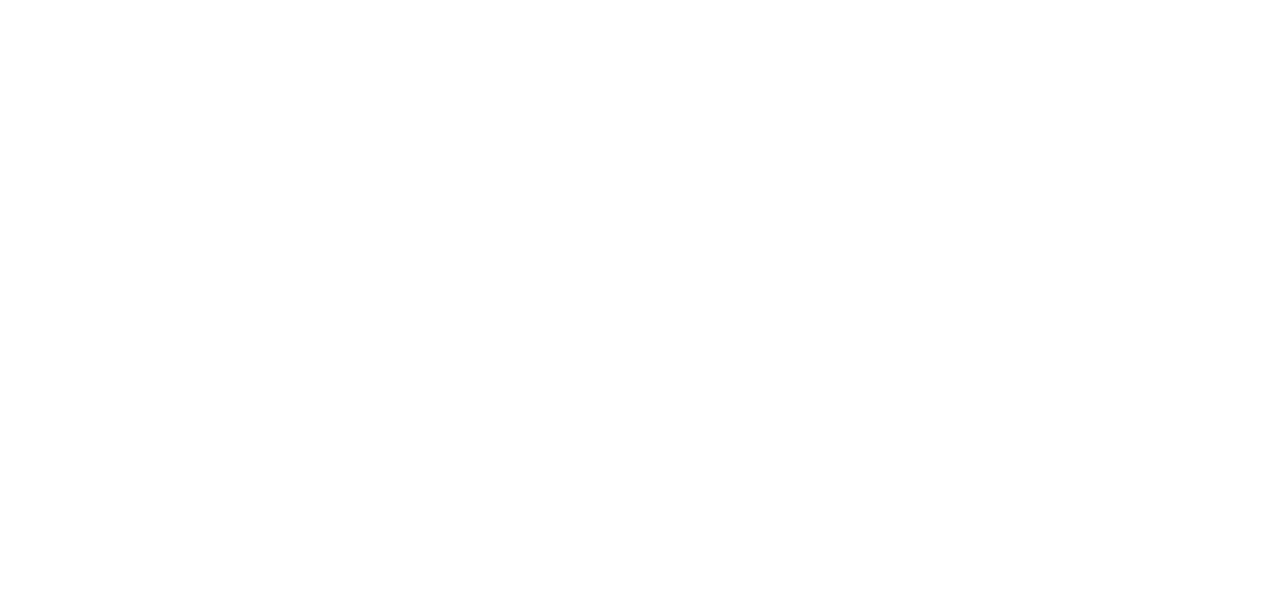
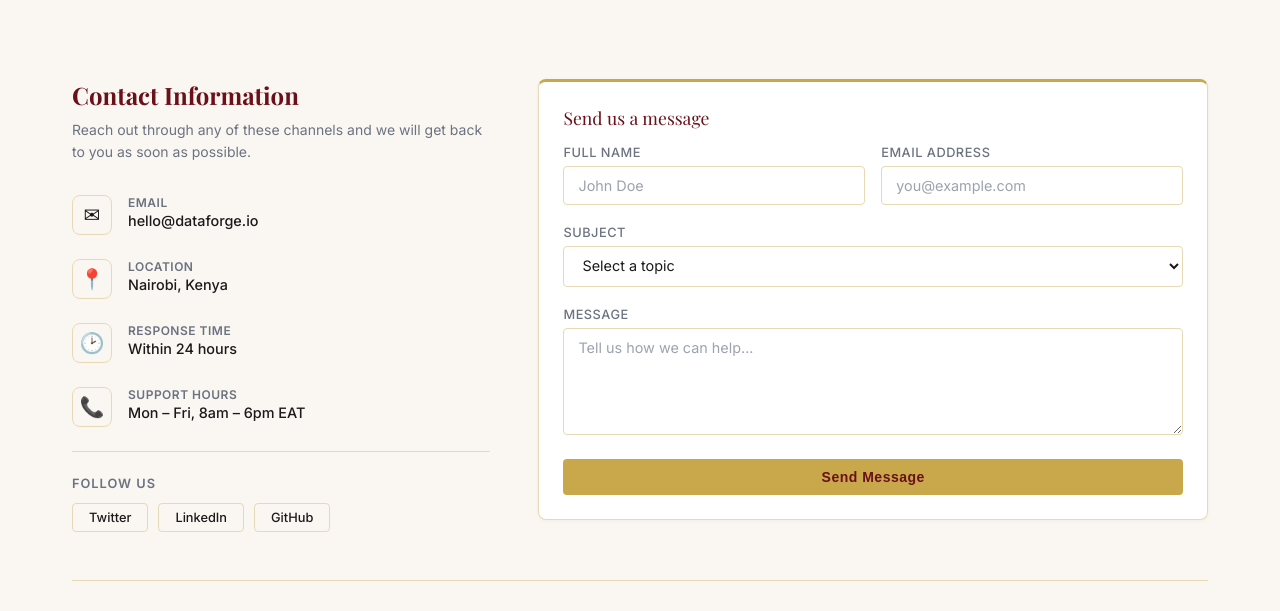
Before and after one commit to lennygitonga/Data-Forge, a Flask app: page /contact in a window 1280 px wide. Before the commit the part shown is empty. Shown: the part 373-984 px from the top of the page. Before the commit the page ends 800 px from the top, so only its background shows below. Run offline with Flask 3, Linux system fonts and the light colour scheme.

Commit message:
add contact page with responsive design; include contact information and form for user inquiries

```diff
--- a/app/static/css/main.css
+++ b/app/static/css/main.css
@@ -1062,3 +1062,58 @@ body.compact .hero-form {
     grid-template-columns: 1fr;
   }
 }
+
+/* ============================================
+   CONTACT PAGE
+   ============================================ */
+.contact-info-item {
+  display: flex;
+  align-items: flex-start;
+  gap: 1rem;
+  margin-bottom: 1.5rem;
+}
+
+.contact-icon {
+  font-size: 1.25rem;
+  width: 40px;
+  height: 40px;
+  background: var(--off-white);
+  border: 1px solid var(--border);
+  border-radius: 8px;
+  display: flex;
+  align-items: center;
+  justify-content: center;
+  flex-shrink: 0;
+}
+
+.contact-label {
+  font-size: 0.75rem;
+  font-weight: 600;
+  letter-spacing: 0.5px;
+  text-transform: uppercase;
+  color: var(--gray);
+  margin-bottom: 2px;
+}
+
+.contact-value {
+  font-size: 0.9rem;
+  color: var(--charcoal);
+  font-weight: 500;
+}
+
+.social-btn {
+  display: inline-block;
+  padding: 6px 16px;
+  border: 1px solid var(--border);
+  border-radius: 4px;
+  font-size: 0.8rem;
+  color: var(--charcoal);
+  transition: all 0.2s;
+  font-weight: 500;
+}
+
+.social-btn:hover {
+  border-color: var(--gold);
+  color: var(--burgundy);
+  background: var(--off-white);
+}
--- a/app/templates/contact.html
+++ b/app/templates/contact.html
@@ -0,0 +1,148 @@
+{% extends "base.html" %}
+
+{% block title %}Contact — Data-Forge{% endblock %}
+
+{% block content %}
+
+<!-- HERO -->
+<div style="background-image: url('https://images.unsplash.com/photo-1423666639041-f56000c27a9a?w=1920&q=80');
+            background-size:cover; background-position:center; position:relative; padding: 5rem 2rem;">
+    <div style="position:absolute;inset:0;background:rgba(74,9,18,0.88)"></div>
+    <div style="position:relative;z-index:1;max-width:600px;margin:0 auto;text-align:center">
+        <p style="color:var(--gold);font-size:0.8rem;letter-spacing:3px;text-transform:uppercase;margin-bottom:0.75rem">Get In Touch</p>
+        <h1 style="font-family:'Playfair Display',serif;font-size:2.5rem;color:white;margin-bottom:1rem">
+            We would love to hear from you.
+        </h1>
+        <p style="color:rgba(255,255,255,0.8);font-size:0.95rem;line-height:1.7">
+            Whether you have a question, a feature request, or just want to say hello —
+            our team is here and responds within 24 hours.
+        </p>
+    </div>
+</div>
+
+<div class="main-content">
+
+    <div style="display:grid;grid-template-columns:1fr 1.6fr;gap:3rem;margin:3rem 0;align-items:start">
+
+        <!-- LEFT — CONTACT INFO -->
+        <div>
+            <h2 style="color:var(--burgundy);margin-bottom:0.5rem">Contact Information</h2>
+            <p style="color:var(--gray);font-size:0.875rem;margin-bottom:2rem;line-height:1.6">
+                Reach out through any of these channels and we will get back to you as soon as possible.
+            </p>
+
+            <div class="contact-info-item">
+                <div class="contact-icon">&#9993;</div>
+                <div>
+                    <div class="contact-label">Email</div>
+                    <div class="contact-value">hello@dataforge.io</div>
+                </div>
+            </div>
+
+            <div class="contact-info-item">
+                <div class="contact-icon">&#128205;</div>
+                <div>
+                    <div class="contact-label">Location</div>
+                    <div class="contact-value">Nairobi, Kenya</div>
+                </div>
+            </div>
+
+            <div class="contact-info-item">
+                <div class="contact-icon">&#128337;</div>
+                <div>
+                    <div class="contact-label">Response Time</div>
+                    <div class="contact-value">Within 24 hours</div>
+                </div>
+            </div>
+
+            <div class="contact-info-item">
+                <div class="contact-icon">&#128222;</div>
+                <div>
+                    <div class="contact-label">Support Hours</div>
+                    <div class="contact-value">Mon – Fri, 8am – 6pm EAT</div>
+                </div>
+            </div>
+
+            <div class="page-divider"></div>
+
+            <p style="font-size:0.8rem;color:var(--gray);margin-bottom:0.75rem;letter-spacing:1px;text-transform:uppercase;font-weight:600">
+                Follow Us
+            </p>
+            <div style="display:flex;gap:10px">
+                <a href="#" class="social-btn">Twitter</a>
+                <a href="#" class="social-btn">LinkedIn</a>
+                <a href="#" class="social-btn">GitHub</a>
+            </div>
+        </div>
+
+        <!-- RIGHT — CONTACT FORM -->
+        <div class="card" style="border-top:3px solid var(--gold)">
+            <p class="card-title">Send us a message</p>
+
+            {% with messages = get_flashed_messages(with_categories=true) %}
+                {% if messages %}
+                    {% for category, message in messages %}
+                    <div class="alert alert-{{ category }}">{{ message }}</div>
+                    {% endfor %}
+                {% endif %}
+            {% endwith %}
+
+            <form action="{{ url_for('main.contact') }}" method="POST">
+                <div class="form-row">
+                    <div class="form-group">
+                        <label class="form-label">Full Name</label>
+                        <input type="text" name="name" class="form-control"
+                               placeholder="John Doe" required>
+                    </div>
+                    <div class="form-group">
+                        <label class="form-label">Email Address</label>
+                        <input type="email" name="email" class="form-control"
+                               placeholder="you@example.com" required>
+                    </div>
+                </div>
+
+                <div class="form-group">
+                    <label class="form-label">Subject</label>
+                    <select name="subject" class="form-control">
+                        <option value="">Select a topic</option>
+                        <option value="general">General Enquiry</option>
+                        <option value="support">Technical Support</option>
+                        <option value="billing">Billing</option>
+                        <option value="feature">Feature Request</option>
+                        <option value="partnership">Partnership</option>
+                    </select>
+                </div>
+
+                <div class="form-group">
+                    <label class="form-label">Message</label>
+                    <textarea name="message" class="form-control"
+                              rows="5"
+                              placeholder="Tell us how we can help..."
+                              required
+                              style="resize:vertical"></textarea>
+                </div>
+
+                <button type="submit" class="btn btn-gold btn-full">
+                    Send Message
+                </button>
+            </form>
+        </div>
+
+    </div>
+
+    <div class="page-divider"></div>
+
+    <!-- MAP PLACEHOLDER -->
+    <div style="margin:2rem 0;border-radius:12px;overflow:hidden;border:1px solid var(--border)">
+        <iframe
+            src="https://www.google.com/maps/embed?pb=!1m18!1m12!1m3!1d255282.35853743783!2d36.70730827226563!3d-1.3028617999999946!2m3!1f0!2f0!3f0!3m2!1i1024!2i768!4f13.1!3m3!1m2!1s0x182f1172d84d49a7%3A0xf7cf0254b297924c!2sNairobi%2C%20Kenya!5e0!3m2!1sen!2sus!4v1699000000000!5m2!1sen!2sus"
+            width="100%"
+            height="300"
+            style="border:0;display:block"
+            allowfullscreen=""
+            loading="lazy">
+        </iframe>
+    </div>
+
+</div>
+{% endblock %}
```
